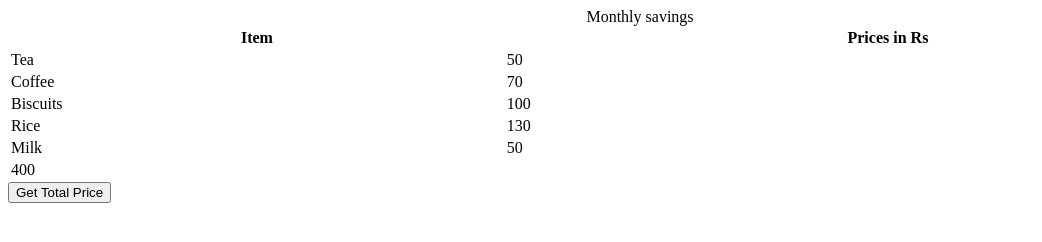
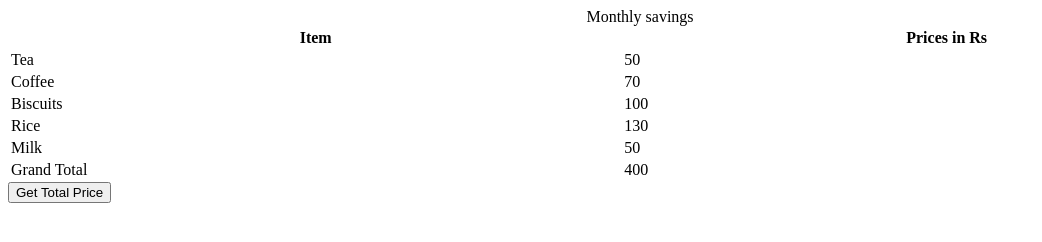
Before and after one commit to acciojob/grofers-checkout-Adya245, a website: page main.html in a window 1280 px wide. Both pictures are taken after a click on the button "Get Total Price". Shown: the whole page, without its empty margins (0-1042 px from the left). Drawn offline with Linux system fonts and the light colour scheme.

Commit message:
created a submission

```diff
--- a/main.html
+++ b/main.html
@@ -36,6 +36,9 @@
       <td class="item">Milk</td>
       <td class="price">50</td>
     </tr>
+	<tr id="total">
+		<td>Grand Total</td>
+	</tr>
   </table>
     <script type="text/javascript" src="./script.js">
 </script>
--- a/script.js
+++ b/script.js
@@ -12,13 +12,12 @@ const getSum = () => {
 
     const table = document.querySelector("table");
 
-    // Remove previous total row if it exists
     const oldRow = document.getElementById("total-row");
     if (oldRow) {
         oldRow.remove();
     }
 
-    const tr = document.createElement("tr");
+    const tr = document.getElementById("total");
     tr.id = "total-row";
 
     const td = document.createElement("td");
@@ -26,7 +25,6 @@ const getSum = () => {
     td.textContent = sum;
 
     tr.appendChild(td);
-    table.appendChild(tr);
 };
 
 getSumBtn.addEventListener("click", getSum);
```
